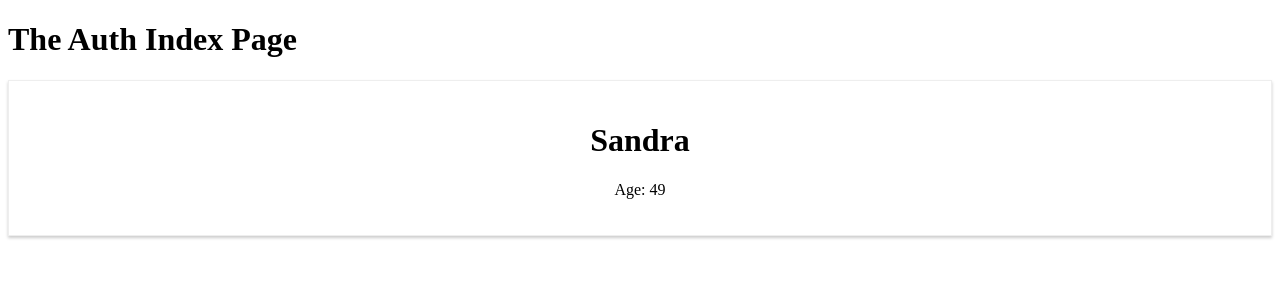
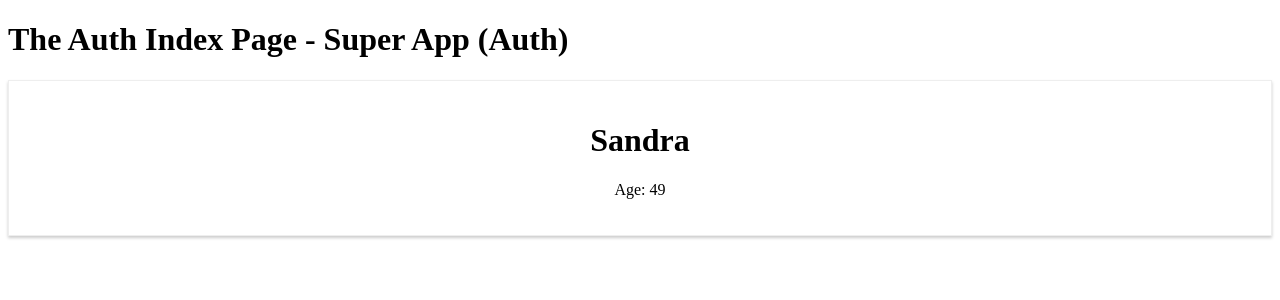
Before and after one commit to SandraCoburn/next-js, a Next.js app: page /auth in a window 1280 px wide. Shown: the top 300 px of the page. Built offline with nearby package versions, Linux system fonts and the light colour scheme.

Commit message:
Added LifeCycle method to functional component through props

```diff
--- a/pages/auth/index.js
+++ b/pages/auth/index.js
@@ -1,11 +1,18 @@
 import React from "react";
 import User from "../../components/User";
 
-const authIndexPage = () => (
+const authIndexPage = (props) => (
   <div>
-    <h1>The Auth Index Page</h1>
+    <h1>The Auth Index Page - {props.appName}</h1>
     <User name="Sandra" age={49} />
   </div>
 );
-
+authIndexPage.getInitialProps = (context) => {
+  const promise = new Promise((resolve, reject) => {
+    setTimeout(() => {
+      resolve({ appName: "Super App (Auth)" });
+    }, 1000);
+  });
+  return promise;
+};
 export default authIndexPage;
```
